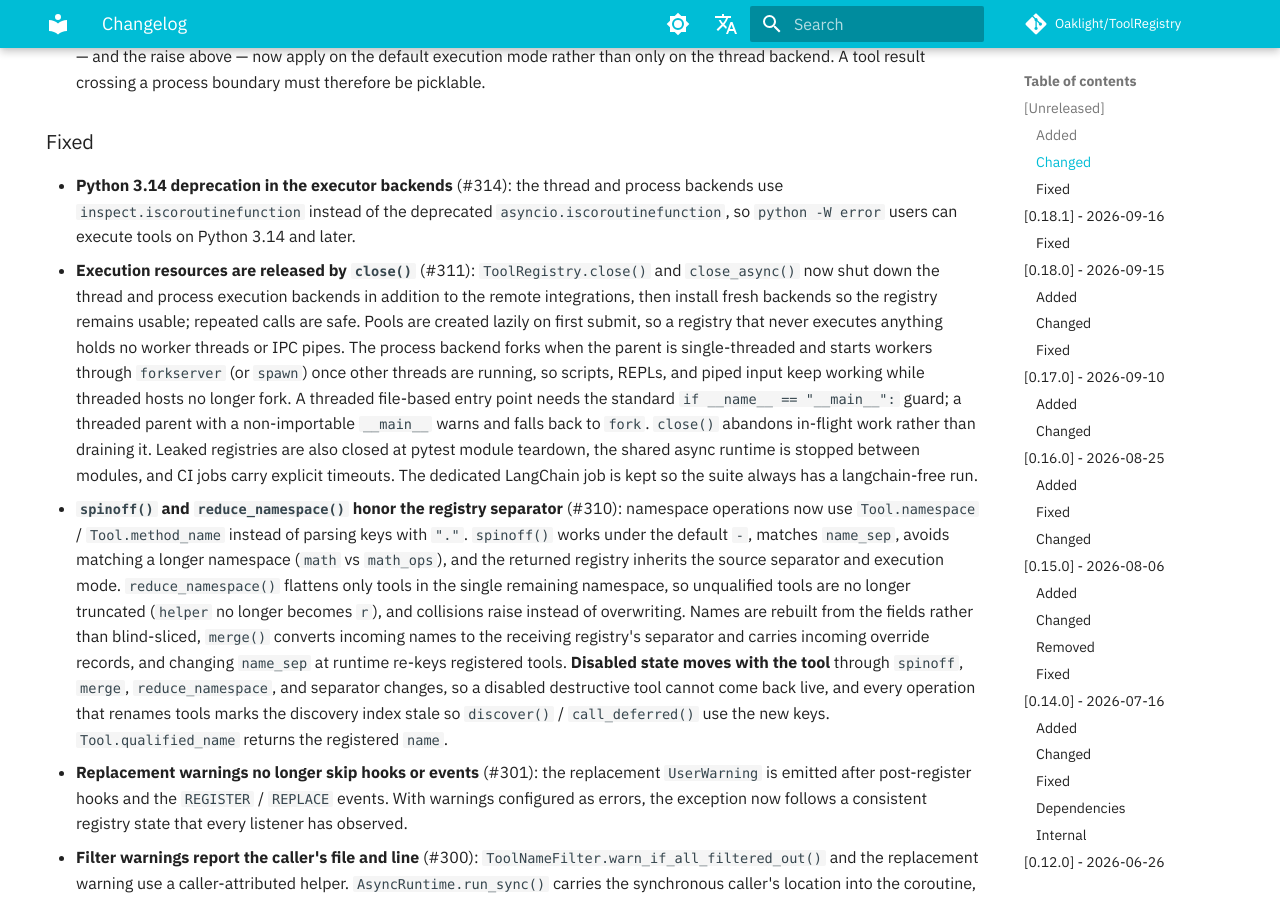
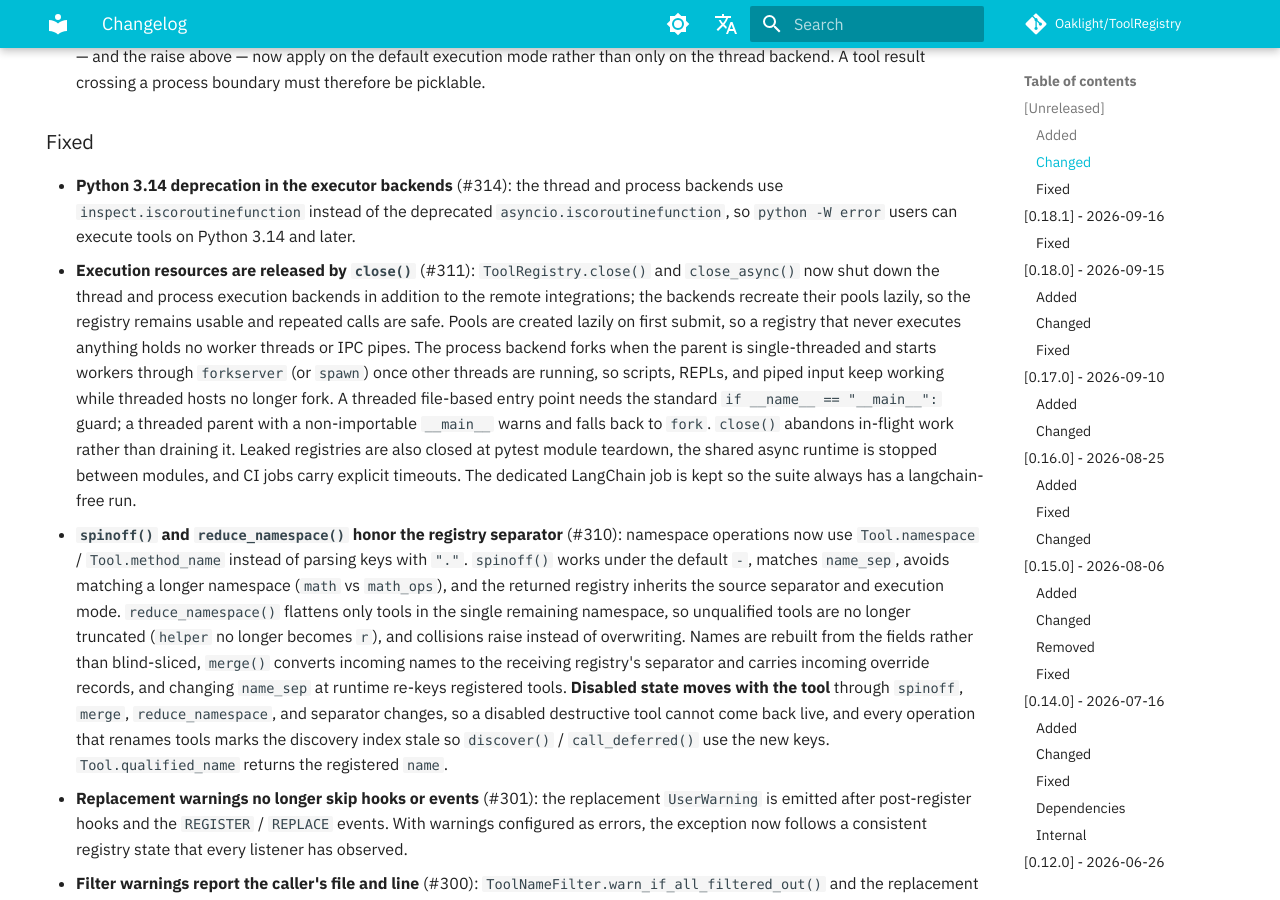
Before and after one commit to Oaklight/ToolRegistry, an MkDocs documentation site: the page built from docs/changelog.md, in a window 1280 px wide and 900 px high, scrolled down 2387 px. Built offline with MkDocs 1.6.1 and Material for MkDocs 9.7.7, drawn with Linux system fonts in a browser that asks for light colours; some web fonts are replaced; comment, search, counter and statistics services are not loaded.

Commit message:
docs: backends recreate pools lazily after close (#311 review)

```diff
--- a/docs/changelog.md
+++ b/docs/changelog.md
@@ -40,7 +40,7 @@ The format is based on [Keep a Changelog](https://keepachangelog.com/en/1.1.0/),
 ### Fixed
 
 - **Python 3.14 deprecation in the executor backends** (#314): the thread and process backends use `inspect.iscoroutinefunction` instead of the deprecated `asyncio.iscoroutinefunction`, so `python -W error` users can execute tools on Python 3.14 and later.
-- **Execution resources are released by `close()`** (#311): `ToolRegistry.close()` and `close_async()` now shut down the thread and process execution backends in addition to the remote integrations, then install fresh backends so the registry remains usable; repeated calls are safe. Pools are created lazily on first submit, so a registry that never executes anything holds no worker threads or IPC pipes. The process backend forks when the parent is single-threaded and starts workers through `forkserver` (or `spawn`) once other threads are running, so scripts, REPLs, and piped input keep working while threaded hosts no longer fork. A threaded file-based entry point needs the standard `if __name__ == "__main__":` guard; a threaded parent with a non-importable `__main__` warns and falls back to `fork`. `close()` abandons in-flight work rather than draining it. Leaked registries are also closed at pytest module teardown, the shared async runtime is stopped between modules, and CI jobs carry explicit timeouts. The dedicated LangChain job is kept so the suite always has a langchain-free run.
+- **Execution resources are released by `close()`** (#311): `ToolRegistry.close()` and `close_async()` now shut down the thread and process execution backends in addition to the remote integrations; the backends recreate their pools lazily, so the registry remains usable and repeated calls are safe. Pools are created lazily on first submit, so a registry that never executes anything holds no worker threads or IPC pipes. The process backend forks when the parent is single-threaded and starts workers through `forkserver` (or `spawn`) once other threads are running, so scripts, REPLs, and piped input keep working while threaded hosts no longer fork. A threaded file-based entry point needs the standard `if __name__ == "__main__":` guard; a threaded parent with a non-importable `__main__` warns and falls back to `fork`. `close()` abandons in-flight work rather than draining it. Leaked registries are also closed at pytest module teardown, the shared async runtime is stopped between modules, and CI jobs carry explicit timeouts. The dedicated LangChain job is kept so the suite always has a langchain-free run.
 - **`spinoff()` and `reduce_namespace()` honor the registry separator** (#310): namespace operations now use `Tool.namespace` / `Tool.method_name` instead of parsing keys with `"."`. `spinoff()` works under the default `-`, matches `name_sep`, avoids matching a longer namespace (`math` vs `math_ops`), and the returned registry inherits the source separator and execution mode. `reduce_namespace()` flattens only tools in the single remaining namespace, so unqualified tools are no longer truncated (`helper` no longer becomes `r`), and collisions raise instead of overwriting. Names are rebuilt from the fields rather than blind-sliced, `merge()` converts incoming names to the receiving registry's separator and carries incoming override records, and changing `name_sep` at runtime re-keys registered tools. **Disabled state moves with the tool** through `spinoff`, `merge`, `reduce_namespace`, and separator changes, so a disabled destructive tool cannot come back live, and every operation that renames tools marks the discovery index stale so `discover()` / `call_deferred()` use the new keys. `Tool.qualified_name` returns the registered `name`.
 - **Replacement warnings no longer skip hooks or events** (#301): the replacement `UserWarning` is emitted after post-register hooks and the `REGISTER` / `REPLACE` events. With warnings configured as errors, the exception now follows a consistent registry state that every listener has observed.
 - **Filter warnings report the caller's file and line** (#300): `ToolNameFilter.warn_if_all_filtered_out()` and the replacement warning use a caller-attributed helper. `AsyncRuntime.run_sync()` carries the synchronous caller's location into the coroutine, so the sync bridge no longer reports integration internals; executor-thread paths fall back to the immediate caller.
```
